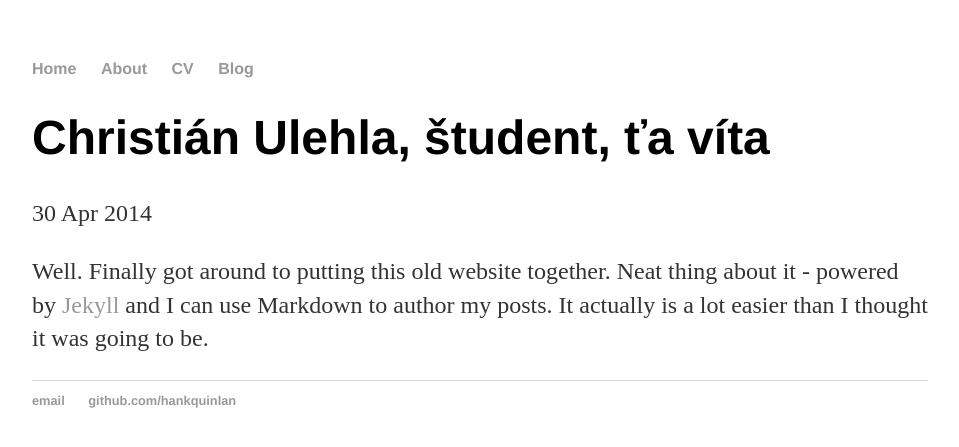
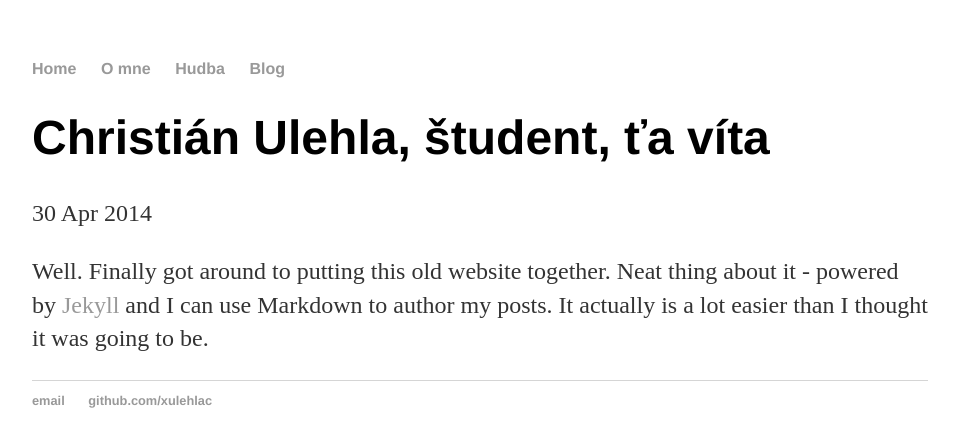
Before and after one commit to xulehlac/xulehlac.github.io, a Jekyll site: the page built from _posts/2018-03-08-vitaj-na-stranke.md, in a window 1280 px wide. Shown: the top 447 px of the page, without its empty margins (160-1119 px from the left). Built offline with Jekyll 4.4.1, drawn with Linux system fonts in a browser that asks for light colours.

Commit message:
Update default.html

```diff
--- a/_layouts/default.html
+++ b/_layouts/default.html
@@ -9,8 +9,8 @@
 			<nav>
 	    		<ul>
 	        		<li><a href="/">Home</a></li>
-		        	<li><a href="/about">About</a></li>
-	        		<li><a href="/cv">CV</a></li>
+		        	<li><a href="/about">O mne</a></li>
+	        		<li><a href="/cv">Hudba</a></li>
 	        		<li><a href="/blog">Blog</a></li>
 	    		</ul>
 			</nav>
@@ -21,8 +21,8 @@
 			</div><!-- /.container -->
 			<footer>
 	    		<ul>
-	        		<li><a href="mailto:hankquinlanhub@gmail.com">email</a></li>
-	        		<li><a href="https://github.com/hankquinlan">github.com/hankquinlan</a></li>
+	        		<li><a href="mailto:xulehlac@stuba.sk">email</a></li>
+	        		<li><a href="https://github.com/xulehlac">github.com/xulehlac</a></li>
 				</ul>
 			</footer>
 		</body>
```
